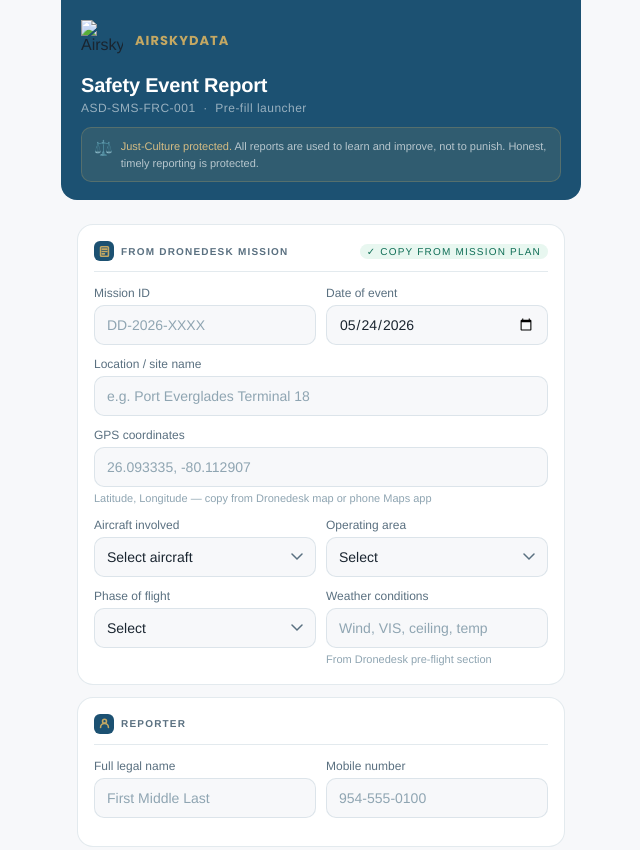
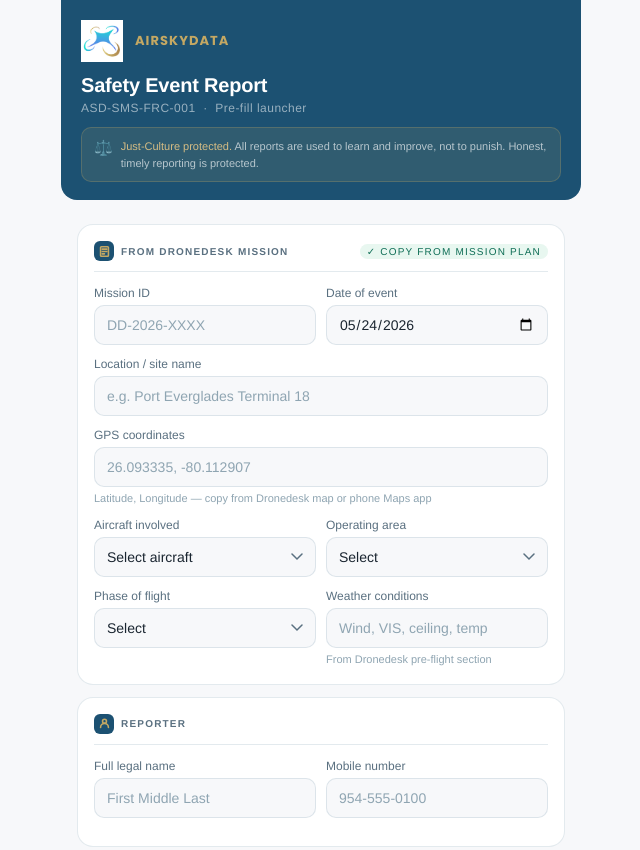
Before and after one commit to airskydata/widgets, a plain HTML site: page index.html in a window 1280 px wide. Shown: the top 850 px of the page, without its empty margins (319-959 px from the left). Drawn offline with Linux system fonts and the light colour scheme.

Commit message:
Update index.html

```diff
--- a/index.html
+++ b/index.html
@@ -61,7 +61,7 @@
   <div class="page-header">
     <div class="header-top">
       <div class="seal">
-        <img src="AirSkyData_Symbol.png" alt="Airskydata" style="width:42px;height:42px;object-fit:contain;">
+        <img src="AirSkyData%20Symbol.png" alt="Airskydata" style="width:42px;height:42px;object-fit:contain;">
       </div>
       <span class="brand-name">Airskydata</span>
     </div>
```
